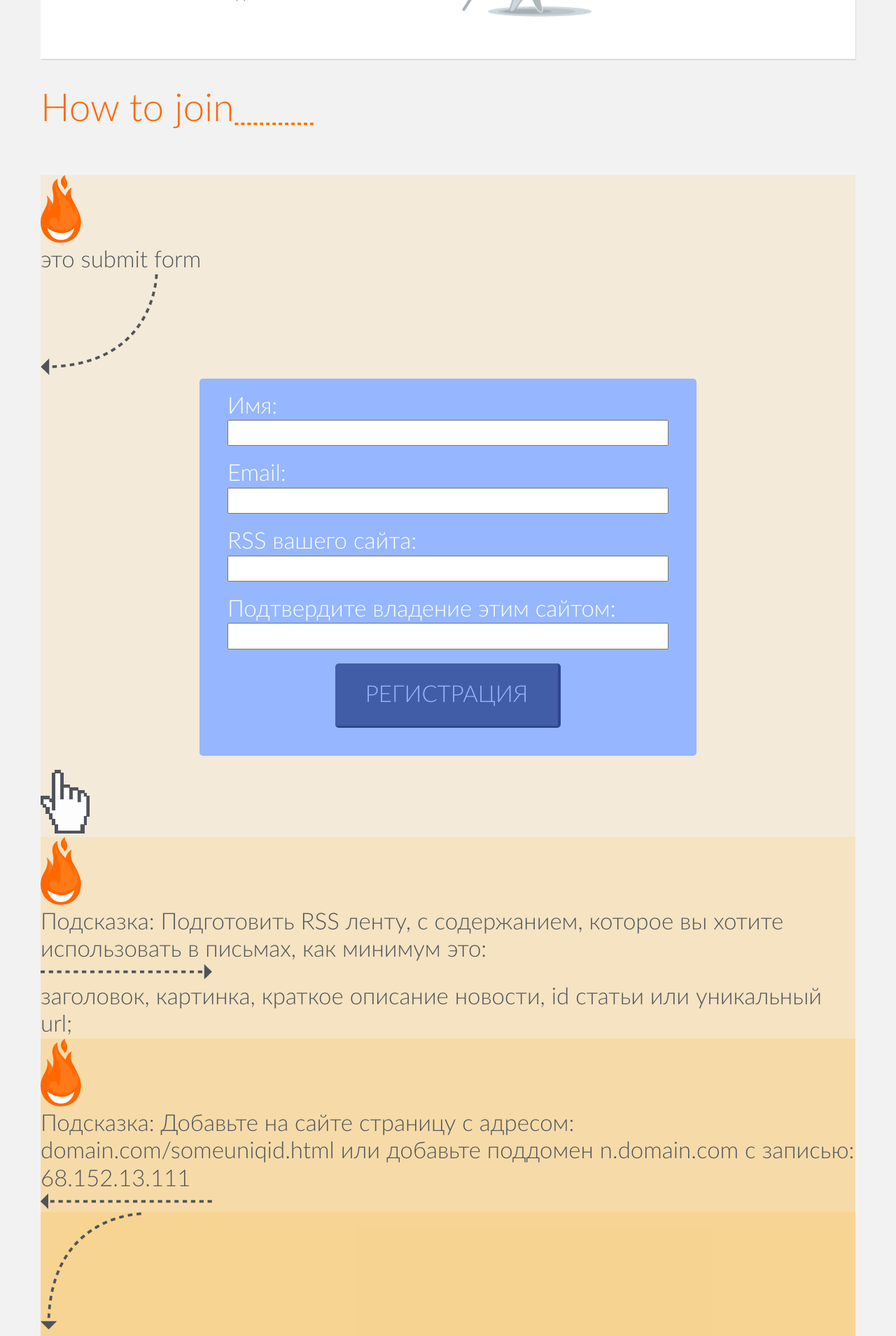
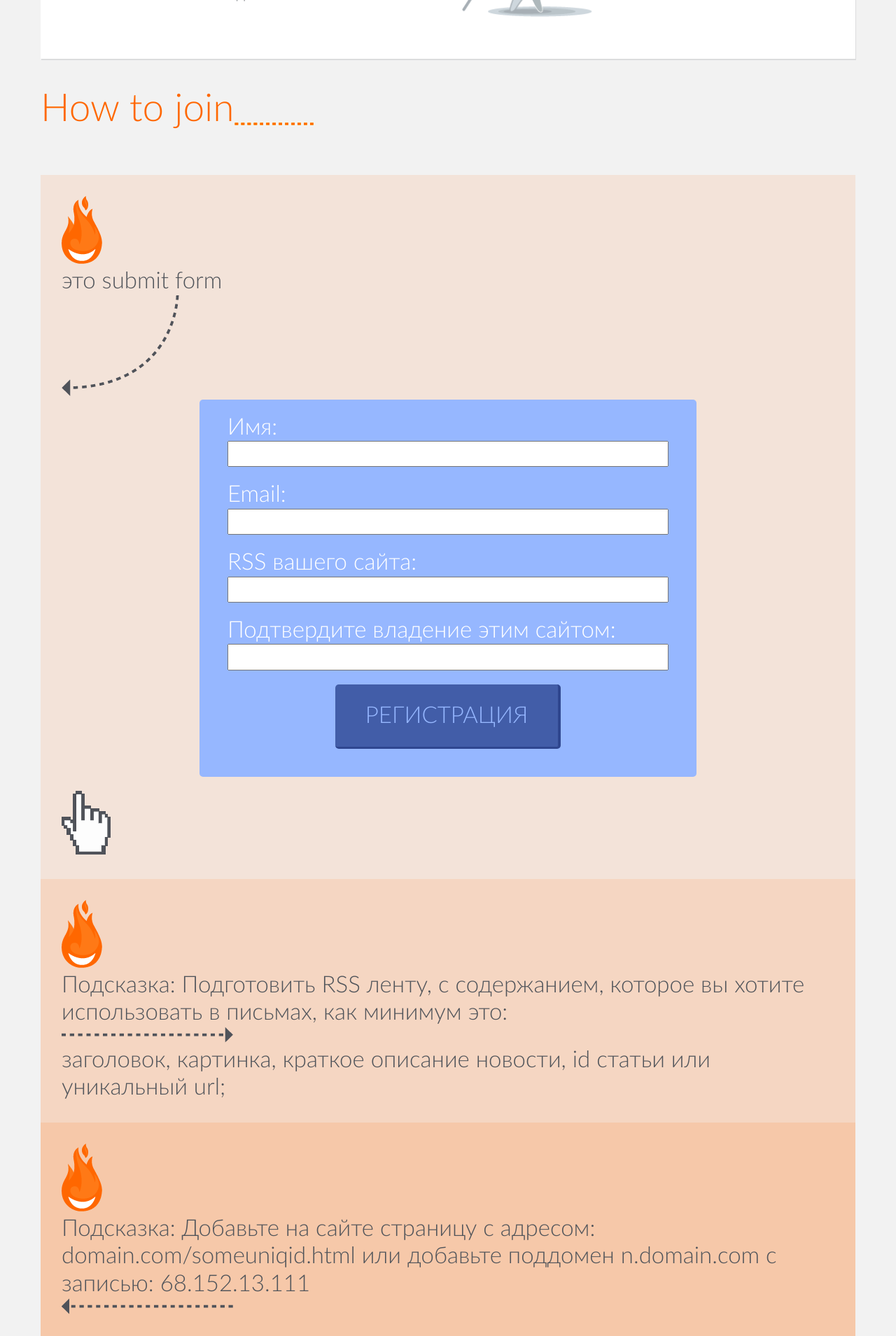
Before and after one commit to rooooster/newsman, a Jekyll site: the page built from _pages/home.md, in a window 1280 px wide. Shown: the part 1804-3713 px from the top of the page at 70% size. Built offline with Jekyll 4.4.1, drawn with Linux system fonts in a browser that asks for light colours.

Commit message:
styling howtojoin__tips-tip7

```diff
--- a/_components/HowToJoin/style.scss
+++ b/_components/HowToJoin/style.scss
@@ -1,4 +1,5 @@
 .howtojoin {
+    margin-bottom: 100px;
 
     &__title {
         @include title;
@@ -15,39 +16,55 @@
             li {
 
                 p {
+                    font-size: 33px;
                     // font-family: 'kupparegular', sans-serif;
                     // font-family: 'kuppa_basicregular', sans-serif;
-                    font-size: 33px;
                 }
             }
         }
 
         &-tip1 {
-            background: rgba(orange,.1);
+            background: rgba(#ff6700,.1);
+            padding: 30px;
         }
 
         &-tip2 {
-            background: rgba(orange,.2);
+            background: rgba(#ff6700,.2);
+            padding: 30px;
         }
 
         &-tip3 {
-            background: rgba(orange,.3);
+            background: rgba(#ff6700,.3);
+            padding: 30px;
         }
 
         &-tip4 {
-            background: rgba(orange,.4);
+            background: rgba(#ff6700,.4);
+            padding: 30px;
         }
 
         &-tip5 {
-            background: rgba(orange,.5);
+            background: rgba(#ff6700,.5);
+            padding: 30px;
         }
 
         &-tip6 {
-            background: rgba(orange,.6);
+            background: rgba(#ff6700,.6);
+            padding: 30px;
         }
 
         &-tip7 {
-            background: rgba(orange,.7);
+            text-align: center;
+
+            p {
+                color: #ff6700;
+                margin-bottom: 20px;
+            }
+
+            img {
+                display: block;
+                margin: 0 auto;
+            }
         }
     }
 }
```
Also changed, not shown: assets/css/main.css.
